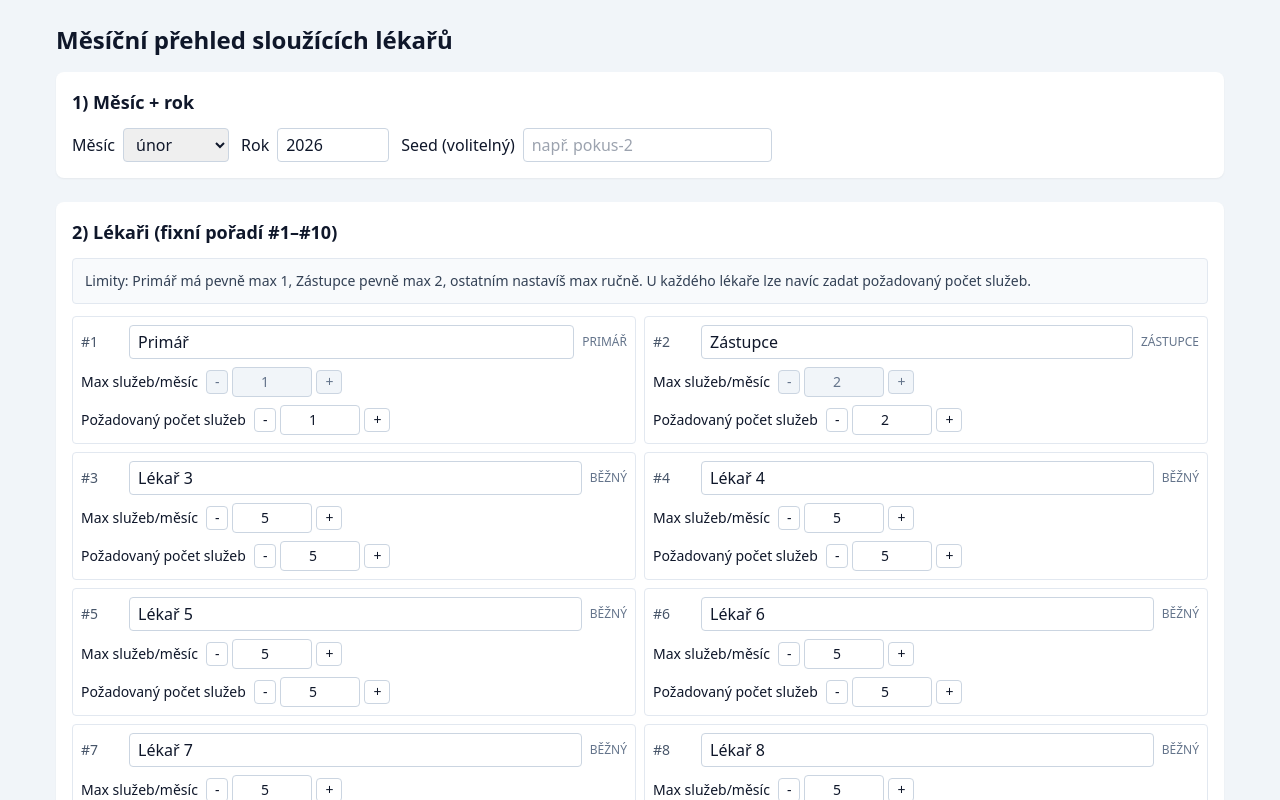
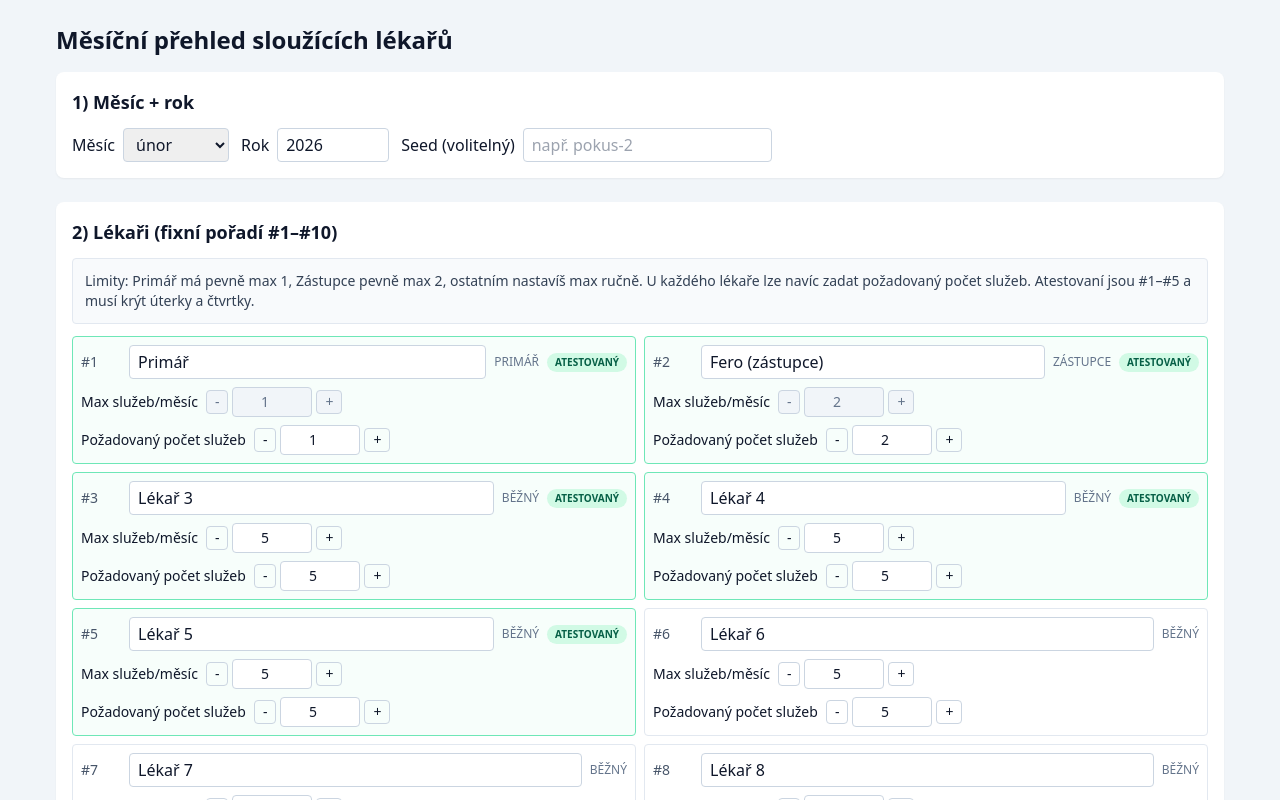
Before and after one commit to misabachri/kalendar, a React (Vite) app: page / in a window 1280 px wide. Shown: the top 800 px of the page. Built offline with nearby package versions, Linux system fonts and the light colour scheme.

Commit message:
Add certified-doctor constraints and improve schedule stats UI

```diff
--- a/src/App.tsx
+++ b/src/App.tsx
@@ -35,6 +35,10 @@ function roleLabel(role: Doctor['role']): string {
     return 'Zástupce';
   }
   return 'Běžný';
+}
+
+function isCertifiedDoctor(doctor: Doctor): boolean {
+  return doctor.order <= 5;
 }
 
 function cyclePref(current: PreferenceValue): PreferenceValue {
@@ -329,11 +333,14 @@ export default function App() {
           <h2 className="mb-3 text-lg font-semibold">2) Lékaři (fixní pořadí #1–#10)</h2>
           <div className="mb-3 rounded border border-slate-200 bg-slate-50 p-3 text-sm text-slate-700">
             Limity: Primář má pevně max 1, Zástupce pevně max 2, ostatním nastavíš max ručně.
-            U každého lékaře lze navíc zadat požadovaný počet služeb.
+            U každého lékaře lze navíc zadat požadovaný počet služeb. Atestovaní jsou #1–#5 a musí krýt úterky a čtvrtky.
           </div>
           <div className="grid gap-2 md:grid-cols-2">
             {doctors.map((doctor) => (
-              <div key={doctor.id} className="rounded border border-slate-200 p-2">
+              <div
+                key={doctor.id}
+                className={`rounded border p-2 ${isCertifiedDoctor(doctor) ? 'border-emerald-300 bg-emerald-50/40' : 'border-slate-200'}`}
+              >
                 <div className="mb-2 flex items-center gap-2">
                   <span className="w-10 text-sm text-slate-600">#{doctor.order}</span>
                   <input
@@ -343,6 +350,11 @@ export default function App() {
                     className="flex-1 rounded border border-slate-300 px-2 py-1"
                   />
                   <span className="text-xs uppercase text-slate-500">{roleLabel(doctor.role)}</span>
+                  {isCertifiedDoctor(doctor) && (
+                    <span className="rounded-full bg-emerald-100 px-2 py-0.5 text-[10px] font-semibold uppercase text-emerald-800">
+                      Atestovaný
+                    </span>
+                  )}
                 </div>
                 <label className="mb-2 flex flex-wrap items-center gap-2 text-sm">
                   <span>Max služeb/měsíc</span>
@@ -467,6 +479,8 @@ export default function App() {
                 className={`rounded-full border px-3 py-1 text-sm ${
                   activeDoctor?.id === doctor.id
                     ? 'border-slate-900 bg-slate-900 text-white'
+                    : isCertifiedDoctor(doctor)
+                      ? 'border-emerald-300 bg-emerald-50 text-emerald-800'
                       : 'border-slate-300 bg-white text-slate-800'
                 }`}
               >
@@ -488,6 +502,7 @@ export default function App() {
           <p className="mb-3 text-sm text-slate-600">
             Aktivní lékař: <span className="font-medium">{activeDoctor?.name}</span>. Kliknutím na den přepínáš stav:
             Bez omezení → Nemůže → Nechce → Chce.
+            {activeDoctor && isCertifiedDoctor(activeDoctor) ? ' (Atestovaný)' : ''}
           </p>
 
           <div className="grid grid-cols-7 gap-1 border border-slate-200 p-1 sm:p-2">
@@ -604,7 +619,10 @@ export default function App() {
         {result && result.ok && (
           <>
             <div className="space-y-2 sm:hidden">
-              {Array.from({ length: dayCount }, (_, idx) => idx + 1).map((day) => (
+              {Array.from({ length: dayCount }, (_, idx) => idx + 1).map((day) => {
+                const assignedDoctor = doctors.find((d) => d.id === result.assignments[day]);
+                const isCertified = assignedDoctor ? isCertifiedDoctor(assignedDoctor) : false;
+                return (
                   <div
                     key={day}
                     className={`rounded border p-3 ${weekdayShortForDay(day) === 'So' || weekdayShortForDay(day) === 'Ne' ? 'border-slate-300 bg-slate-50' : 'border-slate-200 bg-white'}`}
@@ -613,14 +631,15 @@ export default function App() {
                       <div className="text-sm font-semibold text-slate-700">
                         {weekdayShortForDay(day)} {day}.
                       </div>
-                    {locks[day] != null && (
-                      <div className="text-xs font-medium text-blue-700">
-                        Zamčeno
+                      {locks[day] != null && <div className="text-xs font-medium text-blue-700">Zamčeno</div>}
                     </div>
+                    <div className="mt-1 flex items-center gap-2">
+                      <span className="text-base font-medium">{assignedDoctor?.name ?? '—'}</span>
+                      {isCertified && (
+                        <span className="rounded-full bg-emerald-100 px-2 py-0.5 text-[10px] font-semibold uppercase text-emerald-800">
+                          Atestovaný
+                        </span>
                       )}
-                  </div>
-                  <div className="mt-1 text-base font-medium">
-                    {doctors.find((d) => d.id === result.assignments[day])?.name ?? '—'}
                     </div>
                     <div className="no-print mt-2">
                       <button
@@ -632,7 +651,8 @@ export default function App() {
                       </button>
                     </div>
                   </div>
-              ))}
+                );
+              })}
             </div>
 
             <div className="hidden grid-cols-7 gap-1 border border-slate-200 p-1 text-xs sm:grid sm:p-2 sm:text-sm">
@@ -671,15 +691,29 @@ export default function App() {
 
             <div className="mt-4">
               <h3 className="mb-2 text-lg font-semibold">Statistiky</h3>
-              <ul className="space-y-1 text-sm">
-                {doctors.map((doctor) => (
-                  <li key={doctor.id}>
-                    {doctor.name}: služeb {result.stats.totalByDoctor[doctor.id] ?? 0} / cíl{' '}
-                    {targetShiftsByDoctor[doctor.id] ?? 0}, víkendy {result.stats.weekendByDoctor[doctor.id] ?? 0}
-                  </li>
-                ))}
-                <li className="pt-1 font-medium">Pá+Ne párování: {result.stats.friSunPairings}</li>
-              </ul>
+              <div className="grid gap-2 sm:grid-cols-2 lg:grid-cols-3">
+                {doctors.map((doctor) => {
+                  const actual = result.stats.totalByDoctor[doctor.id] ?? 0;
+                  const target = targetShiftsByDoctor[doctor.id] ?? 0;
+                  const weekend = result.stats.weekendByDoctor[doctor.id] ?? 0;
+                  const diff = actual - target;
+                  const diffText = diff === 0 ? '0' : diff > 0 ? `+${diff}` : String(diff);
+                  const diffClass =
+                    diff === 0 ? 'text-emerald-700 bg-emerald-50' : diff > 0 ? 'text-amber-700 bg-amber-50' : 'text-rose-700 bg-rose-50';
+                  return (
+                    <div key={doctor.id} className="rounded border border-slate-200 bg-slate-50 p-3 text-sm">
+                      <div className="font-semibold text-slate-800">{doctor.name}</div>
+                      <div className="mt-2 flex flex-wrap gap-2 text-xs">
+                        <span className="rounded bg-slate-100 px-2 py-1 text-slate-700">Požadováno: {target}</span>
+                        <span className="rounded bg-slate-100 px-2 py-1 text-slate-700">Reálně: {actual}</span>
+                        <span className={`rounded px-2 py-1 ${diffClass}`}>Rozdíl: {diffText}</span>
+                        <span className="rounded bg-slate-100 px-2 py-1 text-slate-700">Víkendy: {weekend}</span>
+                      </div>
+                    </div>
+                  );
+                })}
+              </div>
+              <p className="mt-3 text-sm font-medium">Pá+Ne párování: {result.stats.friSunPairings}</p>
 
               <p className="mt-4 text-xs text-slate-500">
                 Vygenerováno: {new Date().toLocaleString('cs-CZ')}
--- a/src/constants.ts
+++ b/src/constants.ts
@@ -5,7 +5,7 @@ export const BACKUP_STORAGE_KEY = 'kalendar-sluzeb-v1-backup';
 
 export const DEFAULT_DOCTORS: Doctor[] = [
   { id: 1, order: 1, name: 'Primář', role: 'primar' },
-  { id: 2, order: 2, name: 'Zástupce', role: 'zastupce' },
+  { id: 2, order: 2, name: 'Fero (zástupce)', role: 'zastupce' },
   { id: 3, order: 3, name: 'Lékař 3', role: 'regular' },
   { id: 4, order: 4, name: 'Lékař 4', role: 'regular' },
   { id: 5, order: 5, name: 'Lékař 5', role: 'regular' },
--- a/src/scheduler.ts
+++ b/src/scheduler.ts
@@ -23,6 +23,15 @@ function isLeadershipDoctor(doctor: Doctor): boolean {
 
 function isPoolDoctor(doctor: Doctor): boolean {
   return doctor.role === 'regular';
+}
+
+function isCertifiedDoctor(doctor: Doctor): boolean {
+  return doctor.order <= 5;
+}
+
+function isTuesdayOrThursday(year: number, month: number, day: number): boolean {
+  const wd = weekday(year, month, day);
+  return wd === 2 || wd === 4;
 }
 
 function makeRng(seed?: string): () => number {
@@ -127,6 +136,10 @@ function isHardAllowed(
   }
 
   if (isLeadershipDoctor(doctor) && isWeekendServiceDay(input.year, input.month, day)) {
+    return false;
+  }
+
+  if (isTuesdayOrThursday(input.year, input.month, day) && !isCertifiedDoctor(doctor)) {
     return false;
   }
 
@@ -272,6 +285,9 @@ function validateLocks(input: ScheduleInput, caps: Record<number, number>, force
     }
     if (isLeadershipDoctor(doctor) && isWeekendServiceDay(input.year, input.month, day)) {
       issues.push(`Den ${day}: ${doctor.name} nemůže sloužit Pá/So/Ne.`);
+    }
+    if (isTuesdayOrThursday(input.year, input.month, day) && !isCertifiedDoctor(doctor)) {
+      issues.push(`Den ${day}: ${doctor.name} není atestovaný, úterky a čtvrtky musí krýt atestovaní (#1–#5).`);
     }
     if (day === 1 && hasCrossMonthRestBlock(docId, input.previousMonthLastTwo.lastDoctorId)) {
       issues.push(`Den 1: ${doctor.name} má odpočinek po službě z minulého měsíce.`);
--- a/src/storage.ts
+++ b/src/storage.ts
@@ -46,6 +46,13 @@ function coerceState(rawParsed: unknown, fallback: PersistedState): PersistedSta
   } else if (parsedDoctors.length === 9) {
     doctors = [...parsedDoctors, fallback.doctors[9]];
   }
+
+  doctors = doctors.map((doctor) => {
+    if (doctor.id === 2 && doctor.role === 'zastupce' && doctor.name.trim() === 'Zástupce') {
+      return { ...doctor, name: 'Fero (zástupce)' };
+    }
+    return doctor;
+  });
 
   const maxShiftsByDoctor = {
     ...defaultMaxByDoctor(doctors),
```
Also changed, not shown: 1 other file (tests, documents, lock files or other folders). Lines whose indentation alone changed are shown as unchanged.
